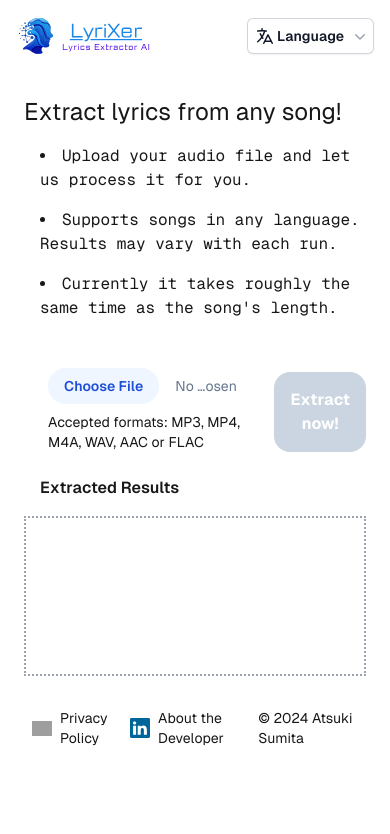
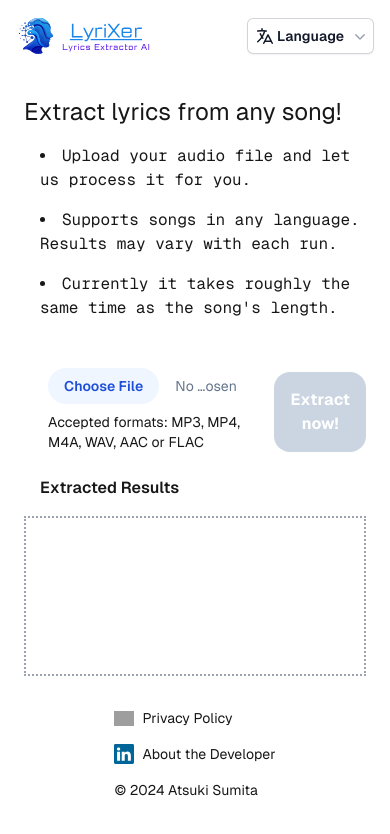
Before and after one commit to Atsunori66/web-01-front, a Next.js app: page / in a window 390 px wide. Shown: the top 834 px of the page. Built offline with nearby package versions, Linux system fonts and the light colour scheme; grey boxes are pictures that could not be loaded.

Commit message:
2024/11/25 ncu

```diff
--- a/package.json
+++ b/package.json
@@ -10,9 +10,9 @@
   },
   "dependencies": {
     "@azure/identity": "^4.5.0",
-    "@azure/storage-blob": "^12.25.0",
+    "@azure/storage-blob": "^12.26.0",
     "@headlessui/react": "^2.2.0",
-    "@heroicons/react": "^2.1.5",
+    "@heroicons/react": "^2.2.0",
     "axios": "^1.7.7",
     "form-data": "^4.0.1",
     "next": "15.0.3",
--- a/src/app/page.tsx
+++ b/src/app/page.tsx
@@ -333,7 +333,7 @@ export default function Home() {
 
       </main>
 
-      <footer className="flex gap-4 px-8 py-2 text-sm md:text-base justify-center">
+      <footer className="grid md:flex gap-4 px-8 py-2 text-sm md:text-base justify-center">
         <Link
           className="flex items-center gap-2 hover:underline hover:underline-offset-4"
           href="/policy"
--- a/src/app/providers.tsx
+++ /dev/null
@@ -1,8 +0,0 @@
-"use client";
-
-import { FC, PropsWithChildren } from "react";
-import { ThemeProvider } from "next-themes";
-
-export const Providers: FC<PropsWithChildren> = ({ children }) => {
-  return <ThemeProvider attribute="class">{children}</ThemeProvider>;
-};
```
Also changed, not shown: 1 other file (tests, documents, lock files or other folders).
